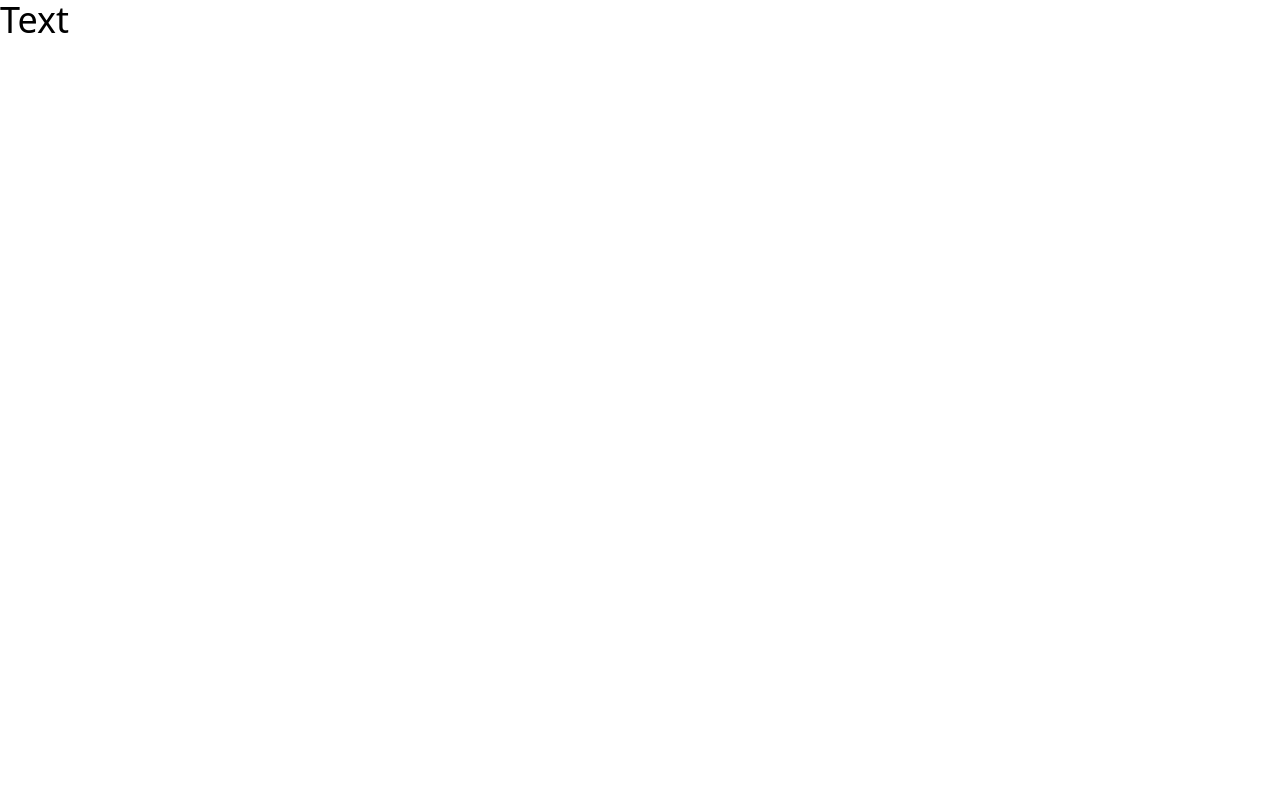
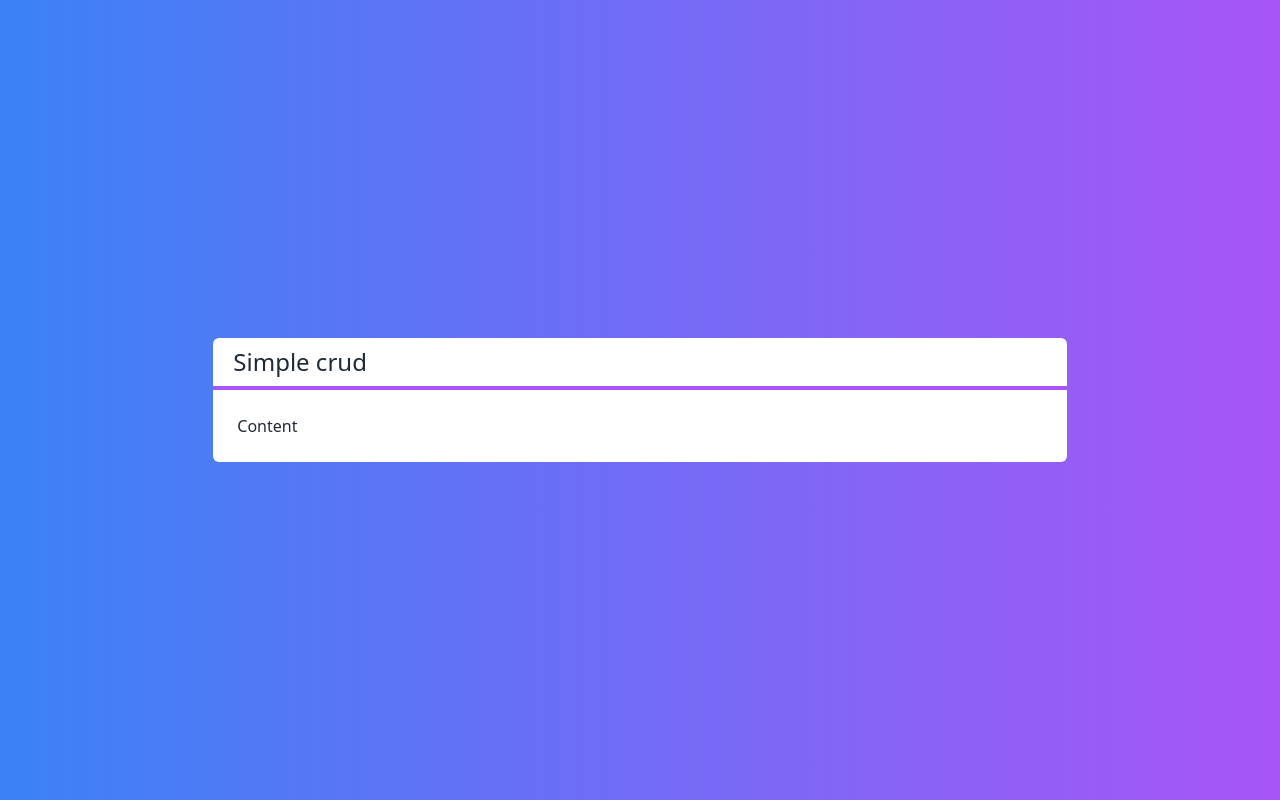
Before and after one commit to yThiagoFS/NextJS_firstProject, a Next.js app: page / in a window 1280 px wide. Built offline with nearby package versions, Linux system fonts and the light colour scheme.

Commit message:
layout and title

```diff
--- /dev/null
+++ b/src/components/Layout.tsx
@@ -0,0 +1,23 @@
+import Title from "./Title"
+
+interface LayoutProps {
+    title:string,
+    children:any,
+}
+
+const Layout = (props: LayoutProps) => {
+    return(
+        <div className={`
+        flex flex-col w-2/3
+        bg-white text-gray-800 rounded-md`}>
+            <Title>
+                {props.title}
+            </Title>
+            <div className={`
+            p-6`}>
+                {props.children}
+            </div>
+        </div>
+    )
+}
+export default Layout
--- /dev/null
+++ b/src/components/Title.tsx
@@ -0,0 +1,13 @@
+const Title = (props) => {
+    return (
+        <div className={`
+        flex flex-col justify-center`}>
+            <h1 className={`px-5 py-2 text-2xl`}>
+                {props.children}
+            </h1>
+            <hr className={`
+            border-2 border-purple-500`}/>
+        </div>
+    )
+}
+export default Title
--- a/src/pages/index.tsx
+++ b/src/pages/index.tsx
@@ -1,7 +1,15 @@
+import Layout from "../components/Layout"
 export default props => {
   return (
-      <div className="">
-        <span className="text-4xl">Text</span>
-      </div>
+    <div className={`
+    flex justify-center items-center h-screen
+    bg-gradient-to-r from-blue-500 to-purple-500
+    text-white`}>
+
+      <Layout title="Simple crud">
+        <span>Content</span>
+      </Layout>
+
+    </div>
   )
 }
--- a/src/styles/globals.css
+++ b/src/styles/globals.css
@@ -1,3 +1,9 @@
 @tailwind base;
 @tailwind components;
 @tailwind utilities;
+
+*{
+    margin:0;
+    padding:0;
+    box-sizing:border-box
+}
```
